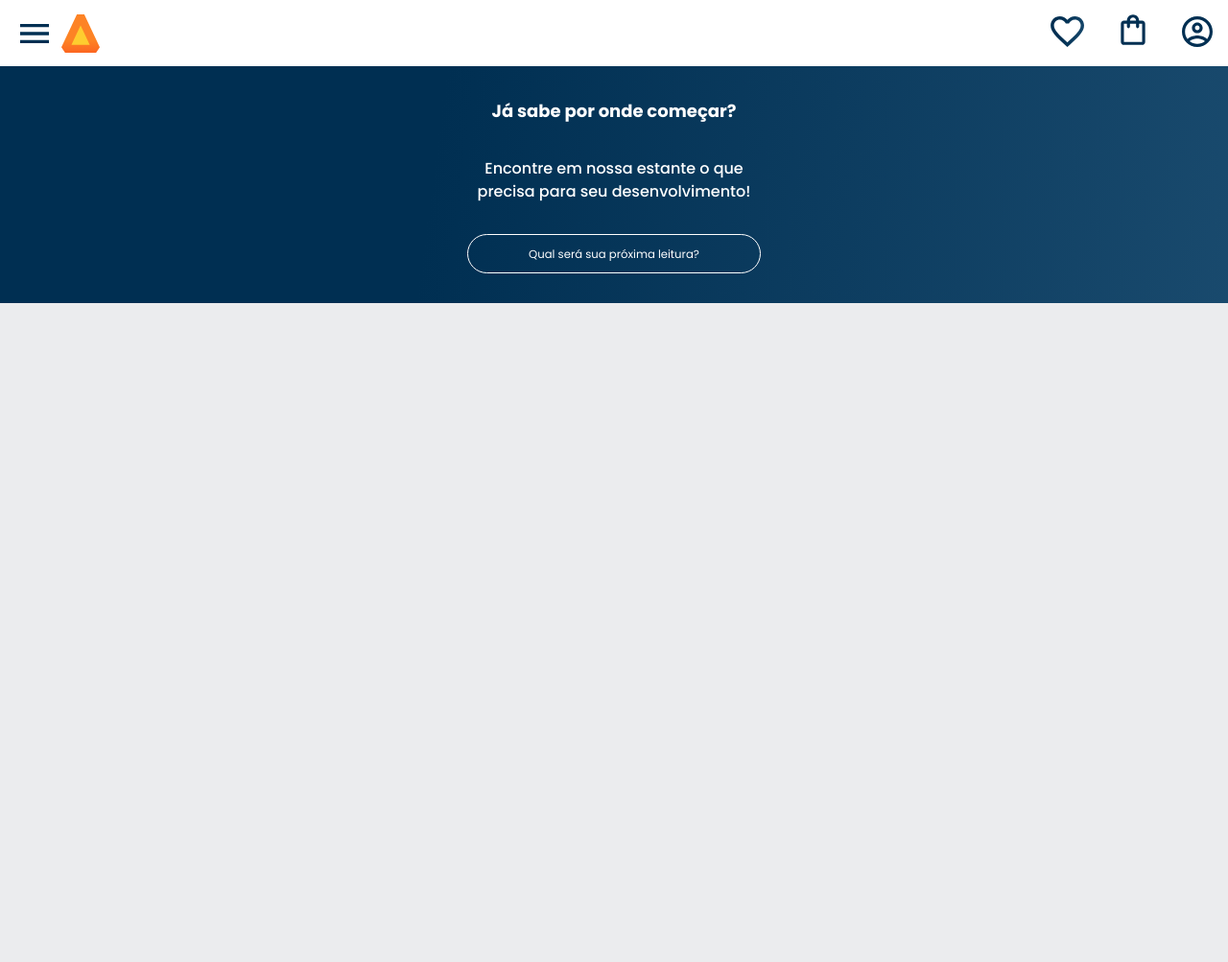
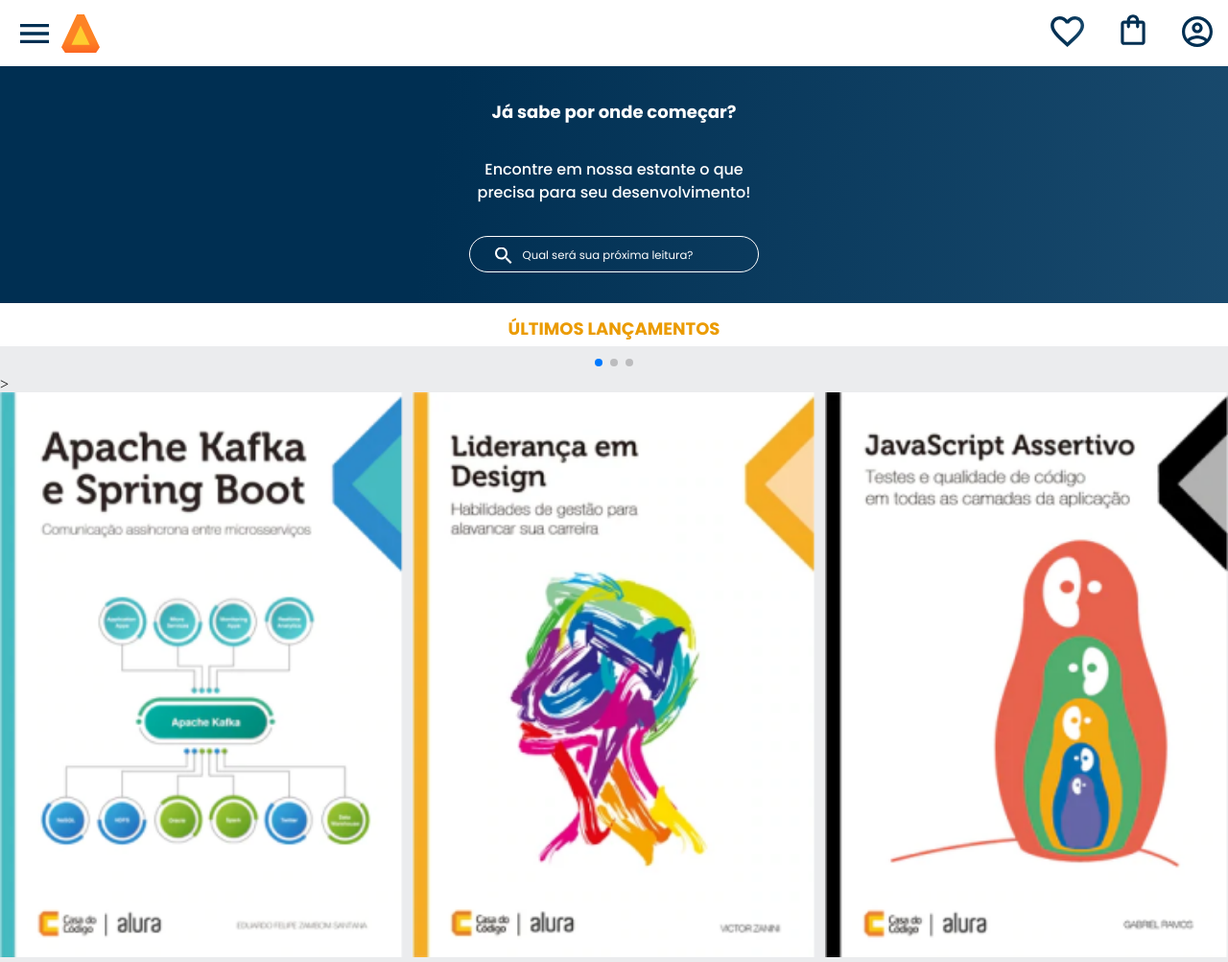
Before and after one commit to Deividb2/alurabooksDB, a plain HTML site: page index.html in a window 1280 px wide. Shown: the whole page at 96% size. Before the commit the page ends 800 px from the top, so only its background shows below. Drawn offline with nearby package versions, Linux system fonts and the light colour scheme.

Commit message:
Adicionando carrossel com Swiper

```diff
--- a/index.html
+++ b/index.html
@@ -6,8 +6,8 @@
     <meta name="viewport" content="width=device-width, initial-scale=1.0">
     <title>Alurabooks</title>
     <link rel="stylesheet" href="reset.css">
+    <link rel="stylesheet" href="https://cdn.jsdelivr.net/npm/swiper@9/swiper-bundle.min.css">
     <link rel="stylesheet" href="style.css">
-    <script src="main.js" defer></script>
 </head>
 <body>
     <header class="cabecalho">
@@ -37,8 +37,28 @@
     <section class="comecar">
         <h1 class="comecar__titulo">Já sabe por onde começar?</h1>
         <p class="comecar__paragrafo">Encontre em nossa estante o que precisa para seu desenvolvimento!</p>
-        <input type="text" placeholder="Qual será sua próxima leitura?" class="comecar__pesquisa">
+        <input type="search" placeholder="Qual será sua próxima leitura?" class="comecar__pesquisa">
     </section>
 
+    <section class="carrossel">
+        <h2 class="carrossel__titulo">ÚLTIMOS LANÇAMENTOS</h2>
+        <div class="swiper">
+            <div class="swiper-pagination"></div>>
+            <div class="swiper-wrapper">
+                <!-- Slides -->
+                <div class="swiper-slide"><img src="img/ApacheKafka.png" alt="Livro sobre ApacheKafka"></div>
+                <div class="swiper-slide"><img src="img/Liderança.png" alt="Livro sobre liderança"></div>
+                <div class="swiper-slide"><img src="img/Javascript.png" alt="Livro sobre Javascript"></div>
+                <div class="swiper-slide"><img src="img/Guia Front-end.png" alt="Livro sobre guia Front-end"></div>
+                <div class="swiper-slide"><img src="img/Portugol.png" alt="Livro sobre portugol"></div>
+            </div>
+            <div class="swiper-button-prev"></div>
+            <div class="swiper-button-next"></div>
+        </div>
+    </section>
+
+
+    <script src="https://cdn.jsdelivr.net/npm/swiper@9/swiper-bundle.min.js"></script>
+    <script src="main.js"></script>
 </body>
 </html>
--- a/main.js
+++ b/main.js
@@ -3,3 +3,12 @@
 btnMenu.addEventListener('click', () => {
     menuNav.classList.toggle('menu-navAtivo');
 })
+
+const swiper = new Swiper('.swiper', {
+    spaceBetween: 10,
+    slidesPerView: 3,
+    pagination: {
+        el: '.swiper-pagination',
+        type: 'bullets',
+    },
+});
--- a/style.css
+++ b/style.css
@@ -1,5 +1,6 @@
 @import url("styles/header.css");
 @import url("styles/comecar.css");
+@import url("styles/carrossel.css");
 
 /*Fonte*/
 @import url('https://fonts.googleapis.com/css2?family=Inter:wght@100;200;300;400;500;600&family=Poppins:wght@100;200;300;400;500;600;700;800&display=swap');
@@ -9,6 +10,8 @@
     --branco: #FFFFFF;
     --azul-claro: #326589;
     --azul-escuro: #002F52;
+    --laranja: #EB9B00;
+    --fonte-principal: 'Poppins';
 }
 
 body {
--- /dev/null
+++ b/styles/carrossel.css
@@ -0,0 +1,23 @@
+.carrossel__titulo {
+    color: var(--laranja);
+    background-color: var(--branco);
+    font-family: var(--fonte-principal);
+    font-weight: 700;
+    font-size: 1.125em;
+    text-align: center;
+    text-transform: uppercase;
+    padding: 1em 0 0.5em 0;
+}
+
+.swiper-slide img {
+    width: 100%;
+}
+
+.swiper-button-prev, .swiper-button-next {
+    display: none;
+}
+
+.swiper-pagination {
+    position: initial;
+    margin: 0.5em 0;
+}
--- a/styles/comecar.css
+++ b/styles/comecar.css
@@ -7,7 +7,7 @@
     width: 100vw;
     height: 13.438em;
     color: var(--branco);
-    font-family: 'Poppins';
+    font-family: var(--fonte-principal);
     padding: 1em 0;
 }
 
@@ -28,17 +28,22 @@
 .comecar__pesquisa {
     width: 22.5em;
     height: 2.75em;
-    margin: 0 0.625em;
+    padding: 0 0.625em;
     background-color: transparent;
     border: none;
     outline: 1px solid var(--branco);
     border-radius: 1.5em;
-    text-align: center;
 }
 
 .comecar__pesquisa::placeholder {
     color: var(--branco);
     font-weight: 400;
     font-size: 0.875em;
-    font-family: 'Poppins';
+    font-family: var(--fonte-principal);
+    background: url(../img/Lupa.svg) no-repeat 1.5em;
+    text-align: center;
 }
+
+.comecar__pesquisa:focus {
+    color: var(--branco);
+}
--- a/styles/header.css
+++ b/styles/header.css
@@ -30,7 +30,7 @@
     position: absolute;
     left: -18.75em;
     transition: all 0.5s linear;
-    font-family: 'Poppins';
+    font-family: var(--fonte-principal);
 }
 
 .menu-navAtivo {
```
Also changed, not shown: img/Lupa.svg (added).
